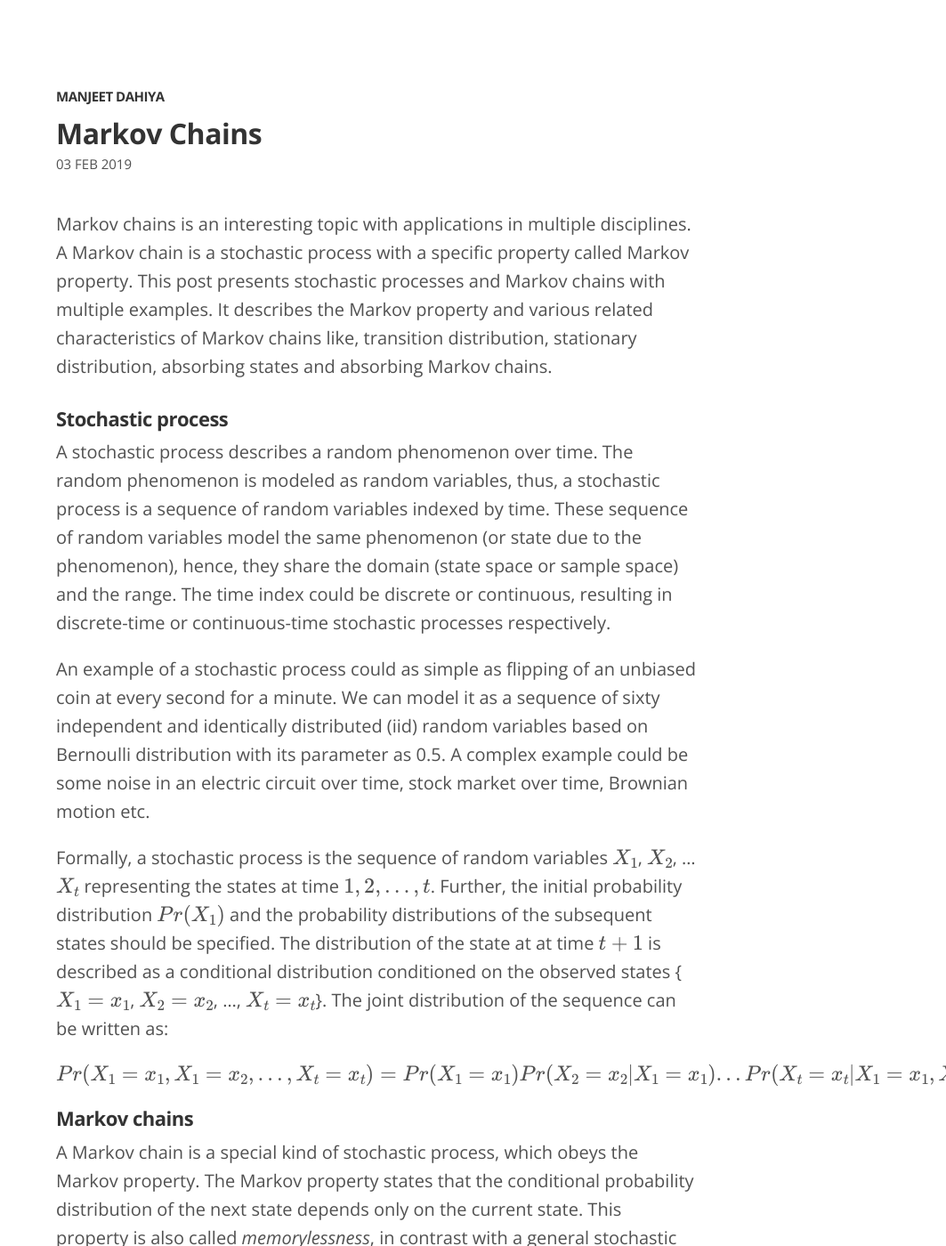
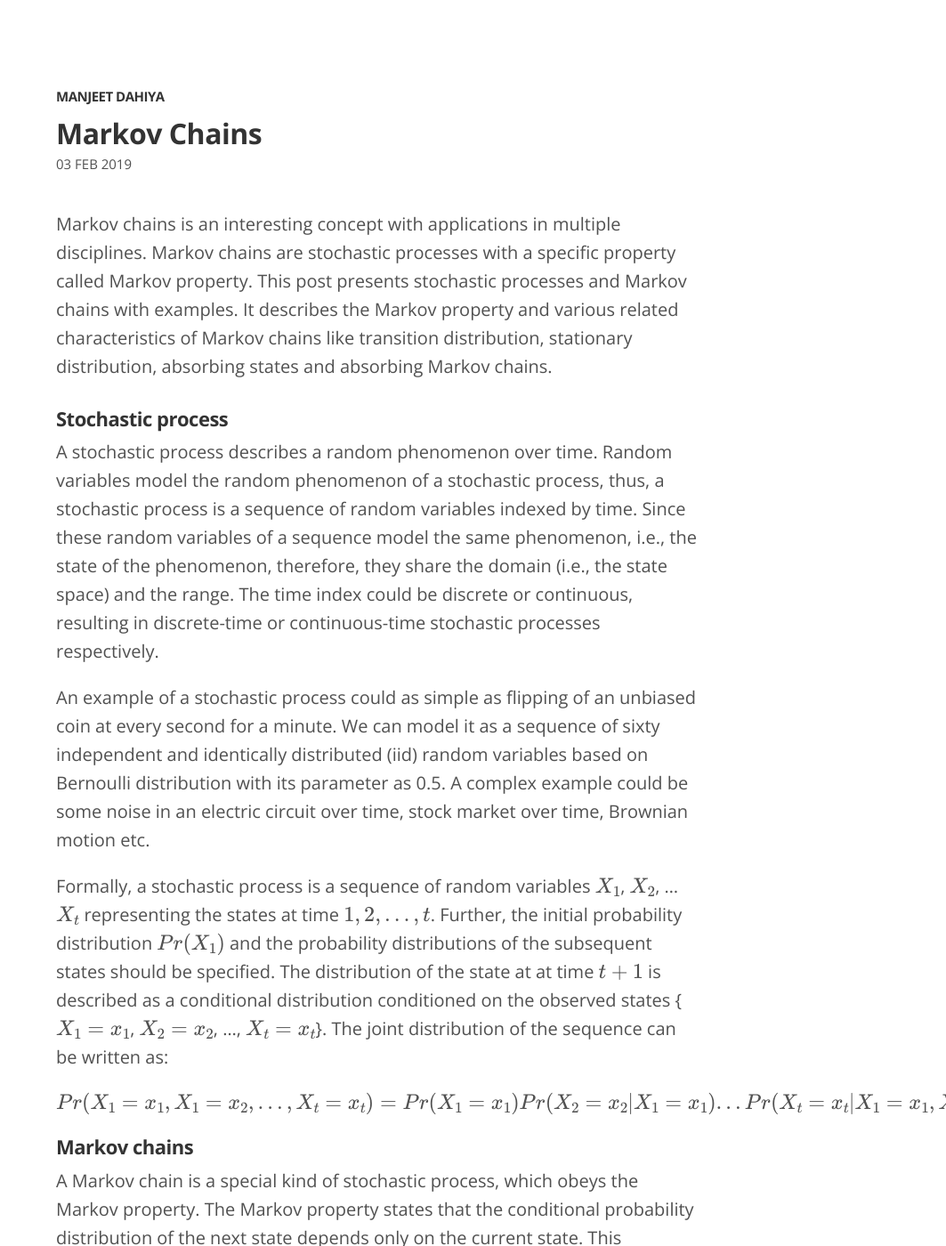
Before and after one commit to manjeetdahiya/manjeetdahiya.github.io, a Jekyll site: the page built from _posts/2019-02-03-markov-chains.md, in a window 1280 px wide and 1400 px high. Shown: the whole window at 89% size, without its empty margins (217-1280 px from the left). Built offline with Jekyll 4.4.1, drawn with Linux system fonts in a browser that asks for light colours; formulas are drawn with MathJax 3.

Commit message:
minor changes

```diff
--- a/_posts/2019-02-03-markov-chains.md
+++ b/_posts/2019-02-03-markov-chains.md
@@ -2,20 +2,20 @@
 layout: post
 title: Markov Chains
 ---
-Markov chains is an interesting topic with applications in multiple disciplines.
-A Markov chain is a stochastic process with a specific property called Markov property.
-This post presents stochastic processes and Markov chains with multiple examples.
+Markov chains is an interesting concept with applications in multiple disciplines.
+Markov chains are stochastic processes with a specific property called Markov property.
+This post presents stochastic processes and Markov chains with examples.
 It describes the Markov property and various related characteristics of Markov chains
-like, transition distribution, stationary distribution,
+like transition distribution, stationary distribution,
 absorbing states and absorbing Markov chains.
 
 ### Stochastic process
 A stochastic process describes a random phenomenon over time.
-The random phenomenon is modeled as random variables, thus, a stochastic
-process is a sequence of random variables indexed by time.
-These sequence of random variables model the same phenomenon
-(or state due to the phenomenon), hence,
-they share the domain (state space or sample space) and the range.
+Random variables model the random phenomenon of a stochastic process,
+thus, a stochastic process is a sequence of random variables indexed by time.
+Since these random variables of a sequence model the same phenomenon, i.e., the state of
+the phenomenon, therefore,
+they share the domain (i.e., the state space) and the range.
 The time index could be discrete or continuous, resulting in discrete-time
 or continuous-time stochastic processes respectively.
 
@@ -64,8 +64,8 @@
 The game of snakes and ladder is an example of Markov chains.
 A player can in one of the hundred states corresponding to the hundred positions on the board.
 The next position, i.e., state is decided by the current state and the roll of the dice.
-Note that the next state is decided by the current state *alone*, it does not matter how the current state
-is attained.
+Note that the next state is decided by the current state *alone*,
+it does not matter how the current state is attained.
 
 Flipping an unbiased coin sixty times for a minute is also an example of a Markov chain.
 This is called a Bernoulli process, the underlying probability distribution
```
Also changed, not shown: other parts of _posts/2019-02-03-markov-chains.md (+1 -1 lines).
